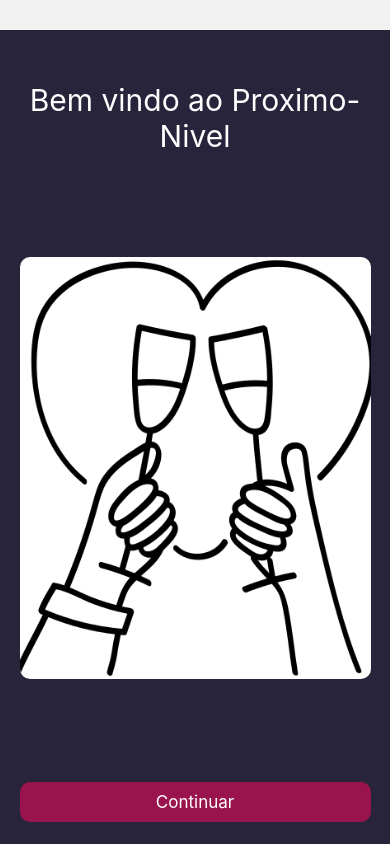
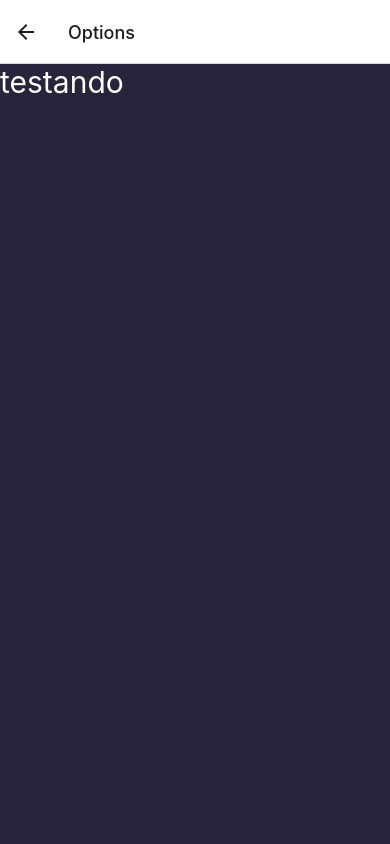
Before and after one commit to denner-august/proximo-nivel, a React Native app: screen /Options in a window 390 px wide. Built offline with nearby package versions, Linux system fonts and the light colour scheme.

Commit message:
adicionando react-paper localStorege e salvando dados da avaliacao do dia criando tela menu

```diff
--- a/components/apresentação/descricao_linguagens.tsx
+++ b/components/apresentação/descricao_linguagens.tsx
@@ -3,13 +3,12 @@ import { BaseTela } from "../base";
 import { ButtonNext } from "../ferramentas/buttonNext";
 import { windowHeight } from "../ferramentas/dispositivo";
 import { Titulo } from "../ferramentas/titulo";
-import { descricaoProps } from "../../types/linguagens";
 
-export function Descricacao_linguagens({ navigation, route }: descricaoProps) {
+export function Descricacao_linguagens({ navigation, route }: any) {
   const { titulo, subtitulo, conteudo, exemplos } = route.params.linguagem;
 
   function RenderizaExemplos() {
-    return exemplos.map((item, key) => {
+    return exemplos.map((item: any, key: any) => {
       return (
         <Text key={key} style={[style.textos, style.exemplo]}>
           {item}
--- a/components/avaliação/Avaliacao.tsx
+++ b/components/avaliação/Avaliacao.tsx
@@ -1,9 +1,16 @@
-import { StyleSheet, Text, View, TouchableOpacity } from "react-native";
+import { useState, useEffect } from "react";
+import {
+  StyleSheet,
+  Text,
+  View,
+  TouchableOpacity,
+  Dimensions,
+} from "react-native";
 import { SafeAreaView } from "react-native-safe-area-context";
+
 import { AntDesign } from "@expo/vector-icons";
-import { Dimensions } from "react-native";
 import { RadioButton } from "react-native-paper";
-import { useState } from "react";
+import AsyncStorage from "@react-native-async-storage/async-storage";
 
 const windowWidth = Dimensions.get("window").width;
 
@@ -11,10 +18,32 @@ export function Avaliacao({ navigation, route }: any) {
   const { dia } = route.params;
   const buttonVoltar = <AntDesign name="back" size={30} color="#fff" />;
 
-  const [NotaDay, setNotaDay] = useState("");
+  const [NotaDay, setNotaDay] = useState("teste");
 
-  function SalvarNota() {
-    console.log("salvando");
+  useEffect(() => {
+    async function getResulDay() {
+      try {
+        const value = await AsyncStorage.getItem(`Notaday${dia}`);
+        if (value !== null) {
+          setNotaDay(value);
+        }
+        console.log(value);
+      } catch (e) {
+        console.error(e);
+      }
+    }
+    getResulDay();
+  }, []);
+
+  async function SalvarNota() {
+    if (NotaDay.length > 0) {
+      try {
+        await AsyncStorage.setItem(`Notaday${dia}`, NotaDay);
+        console.log("salvoo"); // melhorar o alert para o usuario
+      } catch (e) {
+        console.error(e);
+      }
+    }
   }
 
   return (
--- a/components/menu/menu.tsx
+++ b/components/menu/menu.tsx
@@ -44,7 +44,7 @@ export function Menu({ navigation }: any) {
   return (
     <SafeAreaView style={styles.safe}>
       <View style={styles.header}>
-        <TouchableOpacity onPress={() => console.log("teste")}>
+        <TouchableOpacity onPress={() => navigation.navigate("Options")}>
           {ButtonMenu}
         </TouchableOpacity>
         <Titulo titulo="Avaliação" />
--- /dev/null
+++ b/components/options/options.tsx
@@ -0,0 +1,17 @@
+import { ScrollView, StyleSheet, Text, TouchableOpacity } from "react-native";
+import { BaseTela } from "../base";
+
+export function Options() {
+  return (
+    <ScrollView style={styles.Container}>
+      <Text style={{ fontSize: 30, color: "white" }}>testando</Text>
+    </ScrollView>
+  );
+}
+
+const styles = StyleSheet.create({
+  Container: {
+    flex: 1,
+    backgroundColor: "#28243B",
+  },
+});
--- a/package.json
+++ b/package.json
@@ -10,6 +10,7 @@
     "eject": "expo eject"
   },
   "dependencies": {
+    "@react-native-async-storage/async-storage": "~1.17.3",
     "@react-navigation/native": "^6.0.11",
     "@react-navigation/native-stack": "^6.7.0",
     "expo": "~45.0.0",
@@ -20,8 +21,7 @@
     "react-native-paper": "^4.12.4",
     "react-native-safe-area-context": "4.2.4",
     "react-native-screens": "~3.11.1",
-    "react-native-web": "0.17.7",
-    "@react-native-async-storage/async-storage": "~1.17.3"
+    "react-native-web": "0.17.7"
   },
   "devDependencies": {
     "@babel/core": "^7.12.9",
--- a/screens/fluxo.tsx
+++ b/screens/fluxo.tsx
@@ -8,6 +8,7 @@ import { Descricacao_linguagens } from "../components/apresentação/descricao_l
 import { Regras } from "../components/apresentação/Regras";
 import { Menu } from "../components/menu/menu";
 import { Avaliacao } from "../components/avaliação/Avaliacao";
+import { Options } from "../components/options/options";
 
 const Stack = createNativeStackNavigator();
 
@@ -50,6 +51,7 @@ export function Fluxo() {
           name="Avaliação"
           component={Avaliacao}
         />
+        <Stack.Screen options={{}} name="Options" component={Options} />
       </Stack.Navigator>
     </NavigationContainer>
   );
```
Also changed, not shown: types/linguagens.ts (+0 -14 lines), 1 other file (tests, documents, lock files or other folders).
